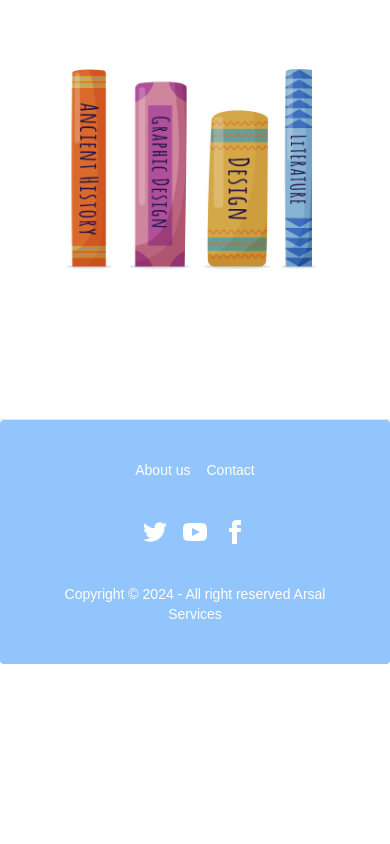
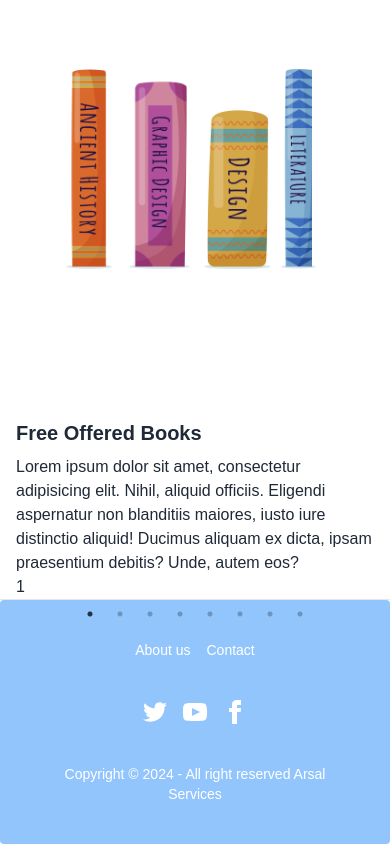
Before and after one commit to Arsal5511/BookWave, a React (Vite) app in the folder Frontend/: page / in a window 390 px wide. Shown: the part 505-1349 px from the top of the page. Before the commit the page ends 1169 px from the top, so only its background shows below. Built offline with nearby package versions, Linux system fonts and the light colour scheme; a web font is replaced by a local one.

Commit message:
install and setup react slick UI for responsive UI components like slider

```diff
--- a/Frontend/public/booksList.json
+++ b/Frontend/public/booksList.json
@@ -4,7 +4,7 @@
         "name": "Heaven on Earth",
         "disc": "Lorem ipsum dolor sit amet consectetur adipisicing elit.",
         "price": 0 ,
-        "category": "free",
+        "category": "Paid",
         "image": "https://m.media-amazon.com/images/I/51lZEQrv37L._SR600%2C315_PIWhiteStrip%2CBottomLeft%2C0%2C35_SCLZZZZZZZ_FMpng_BG255%2C255%2C255.jpg"
 
     },
--- a/Frontend/src/App.jsx
+++ b/Frontend/src/App.jsx
@@ -11,7 +11,7 @@ function App() {
     <div>
       <Navbar />
       <Banner />
-      {/* <FreeBook /> */}
+      <FreeBook />
       <Footer />
     </div>
   )
--- a/Frontend/src/components/freebooks/FreeBook.jsx
+++ b/Frontend/src/components/freebooks/FreeBook.jsx
@@ -1,18 +1,101 @@
 /* eslint-disable */
 
-import React from 'react'
-import list from '../../../public/booksList.json'
+import React from "react";
+
+import "slick-carousel/slick/slick.css";
+import "slick-carousel/slick/slick-theme.css";
+import Slider from "react-slick";
+
+import list from "../../../public/booksList.json";
 
 function FreeBook() {
-const filteredData = list.filter((data)=> data.category === "free")
-console.log('filtered Data  ', filteredData)
-    return (
-      <>
-        <div className='mx-auto max-w-screen-2xl'>
-          <h1 className='text-xl pb-2 font-bold'>Free Offered Books</h1>
+  const filteredData = list.filter((data) => data.category === "free");
+  console.log("filtered Data  ", filteredData);
+
+
+  // This setting for the responsive slider is taken from https://react-slick.neostack.com/docs/example/responsive
+  var settings = {
+    dots: true,
+    infinite: false,
+    speed: 500,
+    slidesToShow: 3,
+    slidesToScroll: 3,
+    initialSlide: 0,
+    responsive: [
+      {
+        breakpoint: 1024,
+        settings: {
+          slidesToShow: 3,
+          slidesToScroll: 3,
+          infinite: true,
+          dots: true,
+        },
+      },
+      {
+        breakpoint: 600,
+        settings: {
+          slidesToShow: 2,
+          slidesToScroll: 2,
+          initialSlide: 2,
+        },
+      },
+      {
+        breakpoint: 480,
+        settings: {
+          slidesToShow: 1,
+          slidesToScroll: 1,
+        },
+      },
+    ],
+  };
+
+  return (
+    <>
+      <div className="mx-auto max-w-screen-2xl container md:px-20 px-4">
+
+        <div>
+          <h1 className="text-xl pb-2 font-semibold">Free Offered Books</h1>
+          <p>
+            Lorem ipsum dolor sit amet, consectetur adipisicing elit. Nihil,
+            aliquid officiis. Eligendi aspernatur non blanditiis maiores, iusto
+            iure distinctio aliquid! Ducimus aliquam ex dicta, ipsam praesentium
+            debitis? Unde, autem eos?
+          </p>
         </div>
-      </>
-    )
+
+        <div>
+          <div className="slider-container">
+            <Slider {...settings}>
+              <div>
+                <h3>1</h3>
+              </div>
+              <div>
+                <h3>2</h3>
+              </div>
+              <div>
+                <h3>3</h3>
+              </div>
+              <div>
+                <h3>4</h3>
+              </div>
+              <div>
+                <h3>5</h3>
+              </div>
+              <div>
+                <h3>6</h3>
+              </div>
+              <div>
+                <h3>7</h3>
+              </div>
+              <div>
+                <h3>8</h3>
+              </div>
+            </Slider>
+          </div>
+        </div>
+      </div>
+    </>
+  );
 }
 
-export default FreeBook
+export default FreeBook;
--- /dev/null
+++ b/package.json
@@ -0,0 +1,6 @@
+{
+  "dependencies": {
+    "react-slick": "^0.30.2",
+    "slick-carousel": "^1.8.1"
+  }
+}
```
Also changed, not shown: 1 other file (tests, documents, lock files or other folders).
